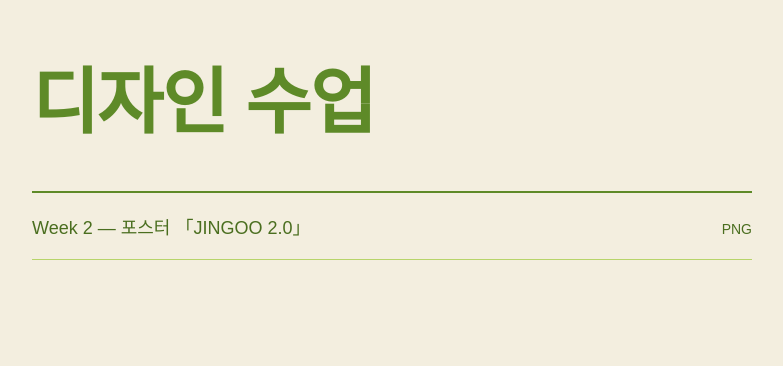
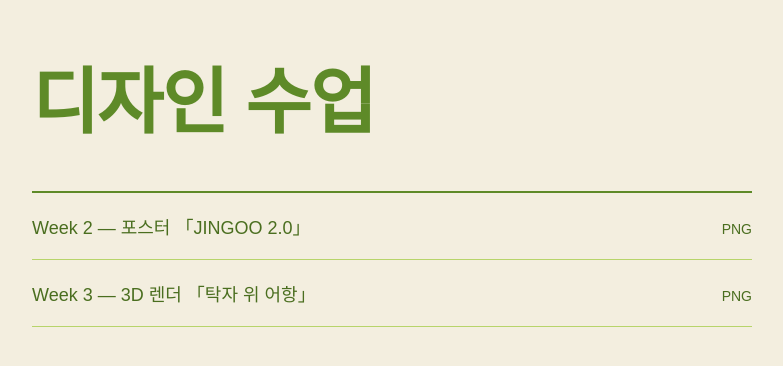
Before and after one commit to jihyeonh65-source/design-class, a plain HTML site: page index.html in a window 1280 px wide. Shown: the whole page, without its empty margins (248-1031 px from the left). Drawn offline with Linux system fonts and the light colour scheme.

Commit message:
Week 3: 어항 3D 렌더와 첫 화면 링크 추가
Co-Authored-By: Claude Opus 5.5 <noreply@anthropic.com>

```diff
--- a/index.html
+++ b/index.html
@@ -71,6 +71,12 @@
           <small>PNG</small>
         </a>
       </li>
+      <li>
+        <a href="week3/render-final.png">
+          <span class="label">Week 3 — 3D 렌더 「탁자 위 어항」</span>
+          <small>PNG</small>
+        </a>
+      </li>
     </ul>
   </main>
 </body>
```
Also changed, not shown: 1 other file.
